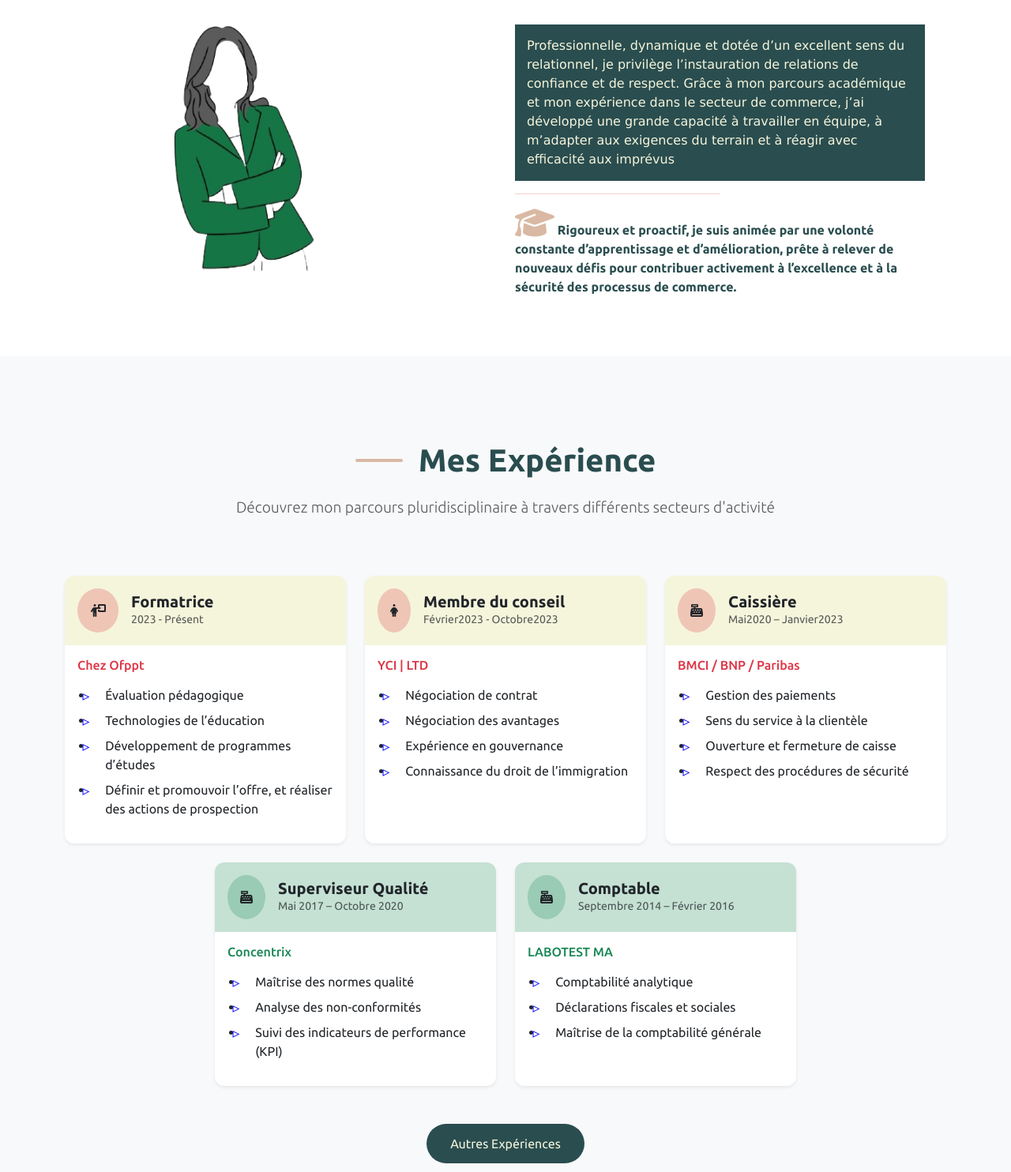
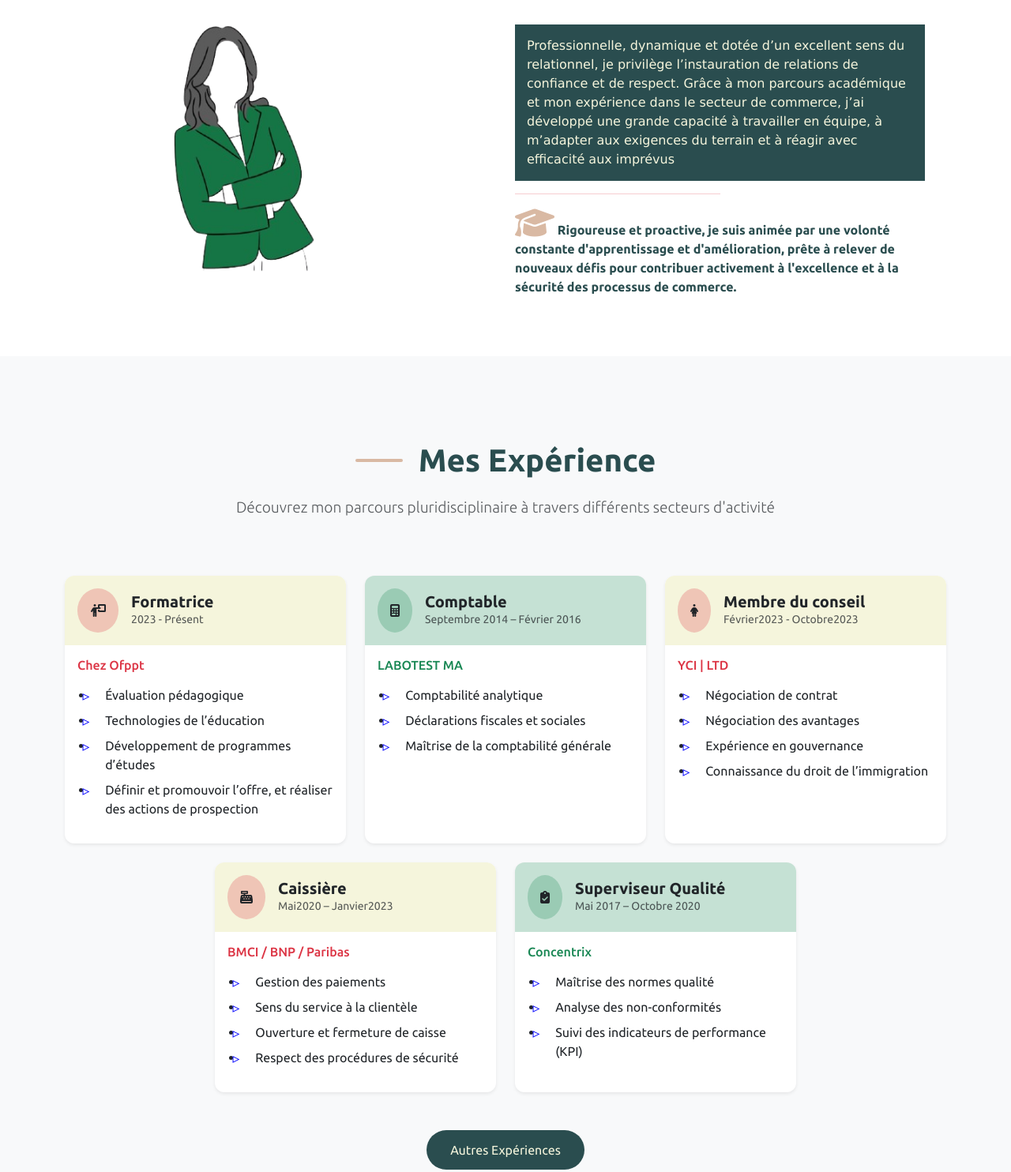
Before and after one commit to mariam-touti/Mon-Profile, a plain HTML site: page index.html in a window 1280 px wide. Shown: the part 919-2403 px from the top of the page at 79% size. Drawn offline with nearby package versions, Linux system fonts and the light colour scheme; a web font is replaced by a local one.

Commit message:
Add files via upload
Updating some text.

```diff
--- a/index.html
+++ b/index.html
@@ -106,7 +106,7 @@
                         Commercial Polyvalent Relationnel
                     </p>
                     <p class="description mt-4">
-                        je allie force de vente, sens relationnel et adaptabilité pour développer votre chiffre d'affaires avec dynamisme.
+                        Allant les techniques de force de vente, sens relationnel et adaptabilité pour développer votre chiffre d'affaires avec dynamisme.
                     </p>
                     <div class="links">
                         <a href="https://www.linkedin.com/in/mariam-touti-5b5507150/" class="social-btn btn linkedin rounded-circle" aria-label="Visiter mon profil LinkedIn"target="_blank"><i class="fa-brands fa-linkedin-in fs-3"></i></a>
@@ -143,9 +143,8 @@
                 <hr class="text-danger w-50">
                 <b class="text-dark-50 mt-3 description-text">
                     <i class="fa-solid fa-graduation-cap fs-1 description-icon"></i>
-                    Rigoureux et proactif, je suis
-                    animée par une volonté constante d’apprentissage et d’amélioration, prête à relever de nouveaux
-                    défis pour contribuer activement à l’excellence et à la sécurité des processus de commerce.
+                    Rigoureuse et proactive, je suis animée par une volonté constante d'apprentissage et d'amélioration, prête à relever de
+                    nouveaux défis pour contribuer activement à l'excellence et à la sécurité des processus de commerce.
                 </b>
             </div>
         </div>
@@ -184,6 +183,30 @@
                                 <li>Technologies de l’éducation</li>
                                 <li>Développement de programmes d’études</li>
                                 <li>Définir et promouvoir l’offre, et réaliser des actions de prospection</li>
+                            </ul>
+                        </div>
+                    </div>
+                </div>
+                <!-- Experience Item 5-->
+                <div class="col-md-6 col-lg-4 animate__animated animate__fadeInUp">
+                    <div class="card experience-card h-100 border-0 shadow-sm overflow-hidden">
+                        <div class="card-header bg-success bg-opacity-25 py-3 border-0">
+                            <div class="d-flex align-items-center">
+                                <div class="bg-success bg-opacity-25 p-3 rounded-circle me-3">
+                                    <i class="fas fa-calculator"></i>
+                                </div>
+                                <div>
+                                    <h5 class="mb-0 fw-bold">Comptable</h5>
+                                    <p class="mb-0 text-muted small"> Septembre 2014 – Février 2016</p>
+                                </div>
+                            </div>
+                        </div>
+                        <div class="card-body">
+                            <h6 class="text-success mb-3">LABOTEST MA</h6>
+                            <ul class="experience-list">
+                                <li>Comptabilité analytique</li>
+                                <li>Déclarations fiscales et sociales</li>
+                                <li>Maîtrise de la comptabilité générale</li>
                             </ul>
                         </div>
                     </div>
@@ -244,7 +267,7 @@
                         <div class="card-header bg-success bg-opacity-25 py-3 border-0">
                             <div class="d-flex align-items-center">
                                 <div class="bg-success bg-opacity-25 p-3 rounded-circle me-3">
-                                    <i class="fas fa-cash-register"></i>
+                                    <i class="fas fa-clipboard-check"></i>
                                 </div>
                                 <div>
                                     <h5 class="mb-0 fw-bold">Superviseur Qualité</h5>
@@ -258,30 +281,6 @@
                                 <li>Maîtrise des normes qualité</li>
                                 <li>Analyse des non-conformités</li>
                                 <li>Suivi des indicateurs de performance (KPI)</li>
-                            </ul>
-                        </div>
-                    </div>
-                </div>
-                <!-- Experience Item 5-->
-                <div class="col-md-6 col-lg-4 animate__animated animate__fadeInUp">
-                    <div class="card experience-card h-100 border-0 shadow-sm overflow-hidden">
-                        <div class="card-header bg-success bg-opacity-25 py-3 border-0">
-                            <div class="d-flex align-items-center">
-                                <div class="bg-success bg-opacity-25 p-3 rounded-circle me-3">
-                                    <i class="fas fa-cash-register"></i>
-                                </div>
-                                <div>
-                                    <h5 class="mb-0 fw-bold">Comptable</h5>
-                                    <p class="mb-0 text-muted small"> Septembre 2014 – Février 2016</p>
-                                </div>
-                            </div>
-                        </div>
-                        <div class="card-body">
-                            <h6 class="text-success mb-3">LABOTEST MA</h6>
-                            <ul class="experience-list">
-                                <li>Comptabilité analytique</li>
-                                <li>Déclarations fiscales et sociales</li>
-                                <li>Maîtrise de la comptabilité générale</li>
                             </ul>
                         </div>
                     </div>
@@ -580,7 +579,7 @@
             <div class="row">
                 <div class="col-md-6 col-lg-4">
                     <h3 class="mb-4 mt-3">Mariam Touti</h3>
-                    <p class="text-white-50">je allie force de vente, sens relationnel et adaptabilité pour développer votre chiffre d'affaires avec dynamisme.</p>
+                    <p class="text-white-50">Allant les techniques de force de vente, sens relationnel et adaptabilité pour développer votre chiffre d'affaires avec dynamisme.</p>
                 </div>
                 <div class="col-md-6 col-lg-4">
                     <h3 class="mb-4 mt-3">Accès directs</h3>
```
